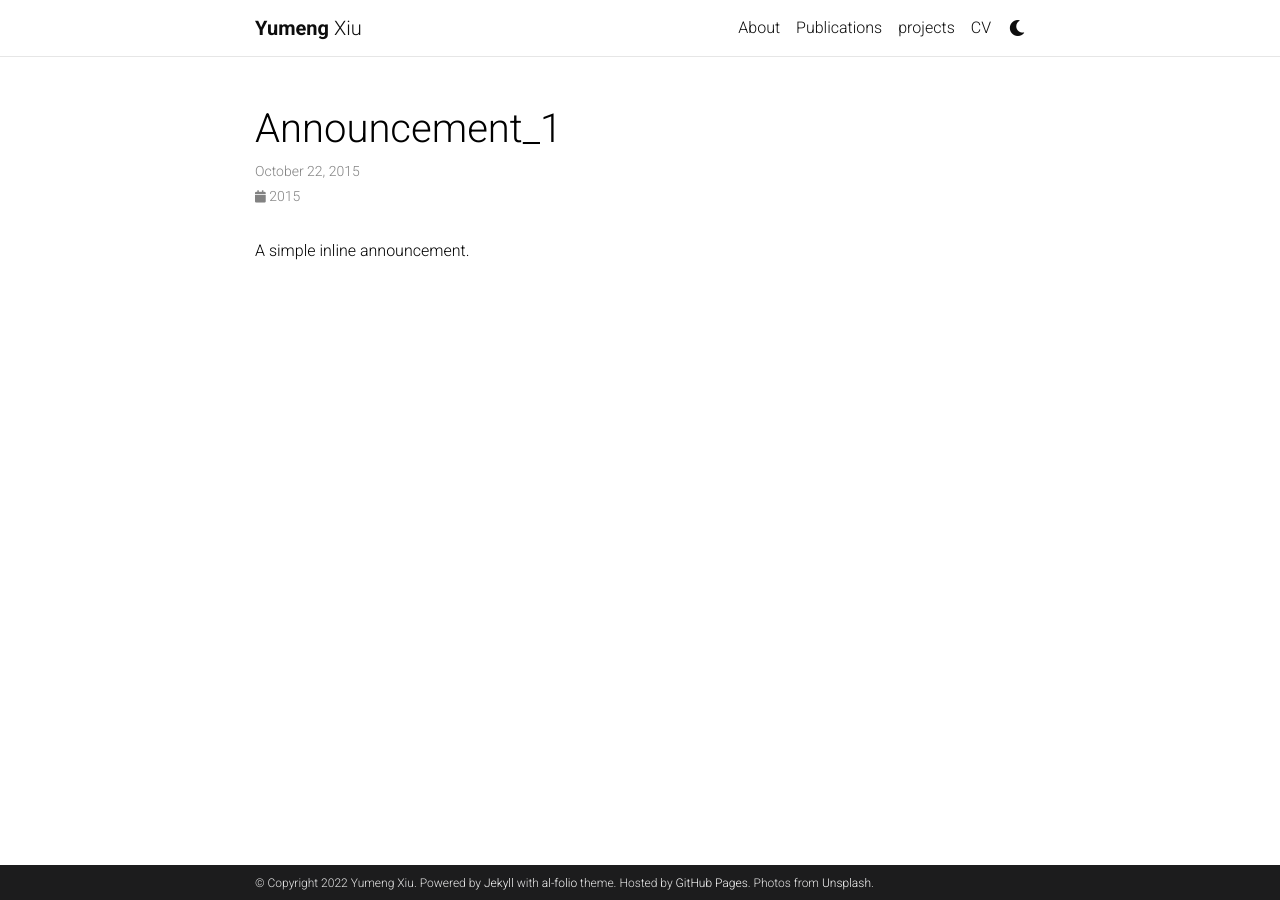
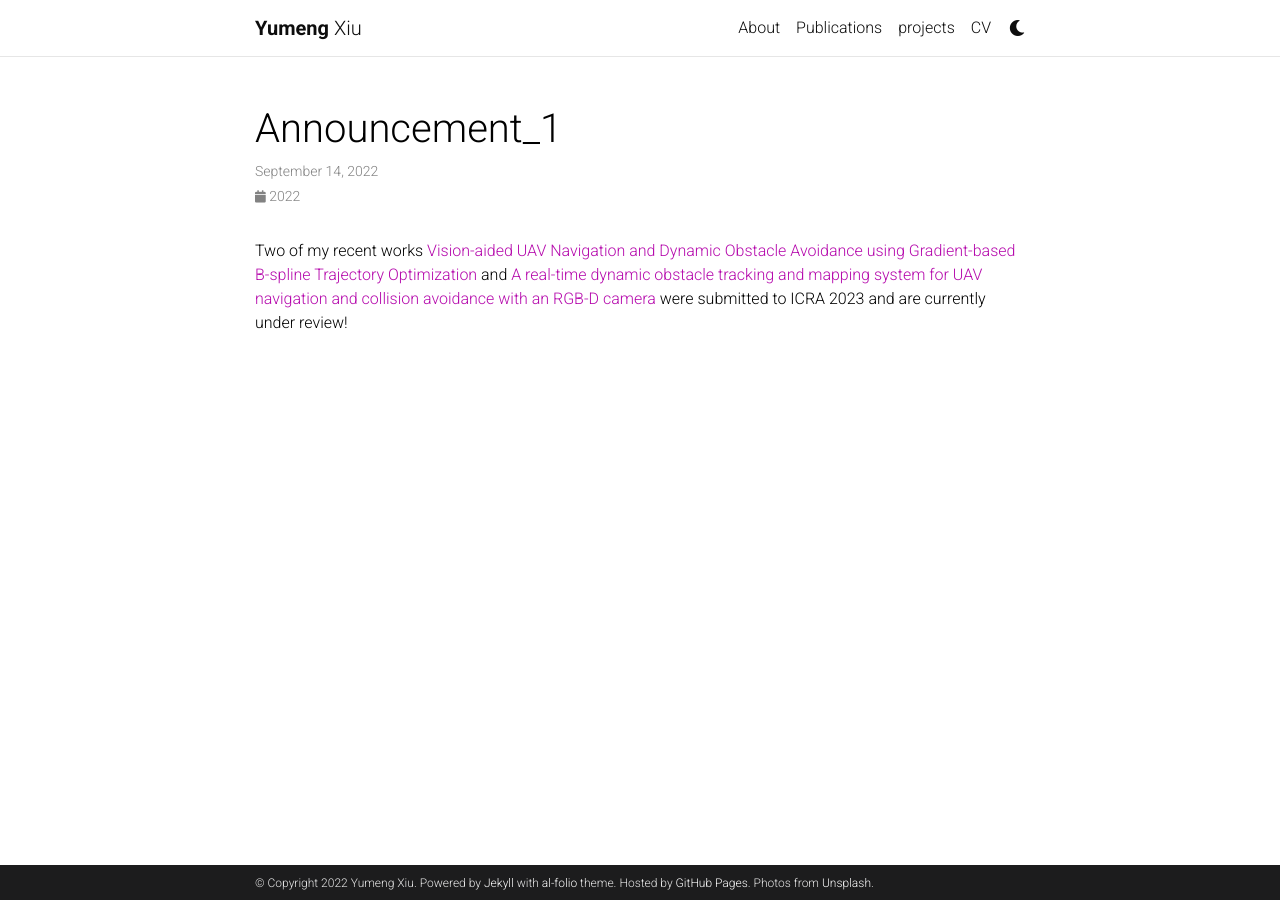
Before and after one commit to YumengXiu/yumengxiu.github.io, a Jekyll site: the page built from _news/announcement_1.md, in a window 1280 px wide. Built offline with Jekyll 4.4.1, drawn with Linux system fonts in a browser that asks for light colours; comment, search, counter and statistics services are not loaded; a style sheet for code colours, icons or effects is not loaded.

Commit message:
Add files via upload

```diff
--- a/_news/announcement_1.md
+++ b/_news/announcement_1.md
@@ -1,7 +1,6 @@
 ---
 layout: post
-date: 2015-10-22 15:59:00-0400
+date: 2022-09-14 15:59:00-0400
 inline: true
 ---
-
-A simple inline announcement.
+Two of my recent works [Vision-aided UAV Navigation and Dynamic Obstacle Avoidance using Gradient-based B-spline Trajectory Optimization](https://arxiv.org/abs/2209.07003) and [A real-time dynamic obstacle tracking and mapping system for UAV navigation and collision avoidance with an RGB-D camera](https://arxiv.org/abs/2209.08258) were submitted to ICRA 2023 and are currently under review!
```
Also changed, not shown: _news/announcement_2.md (+2 -2 lines), _news/announcement_3.md (+2 -2 lines).
